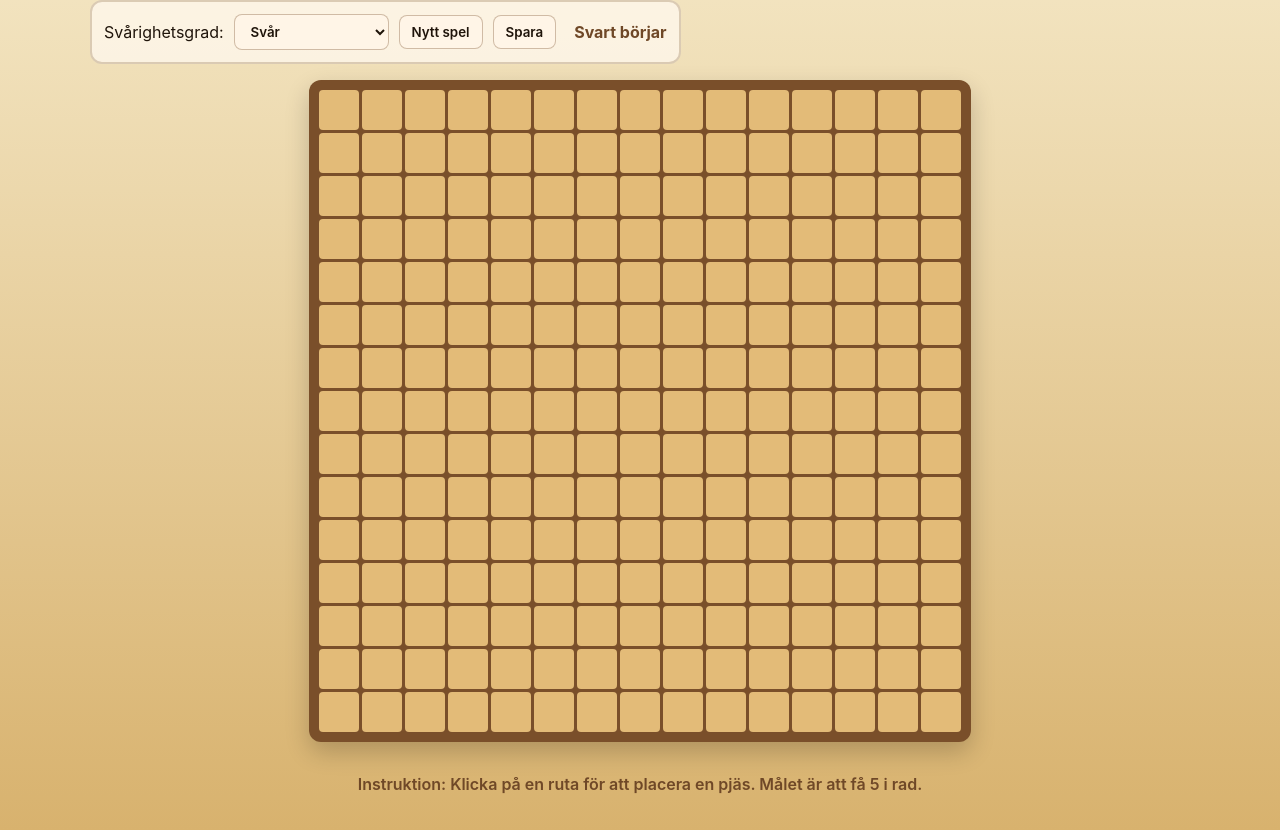
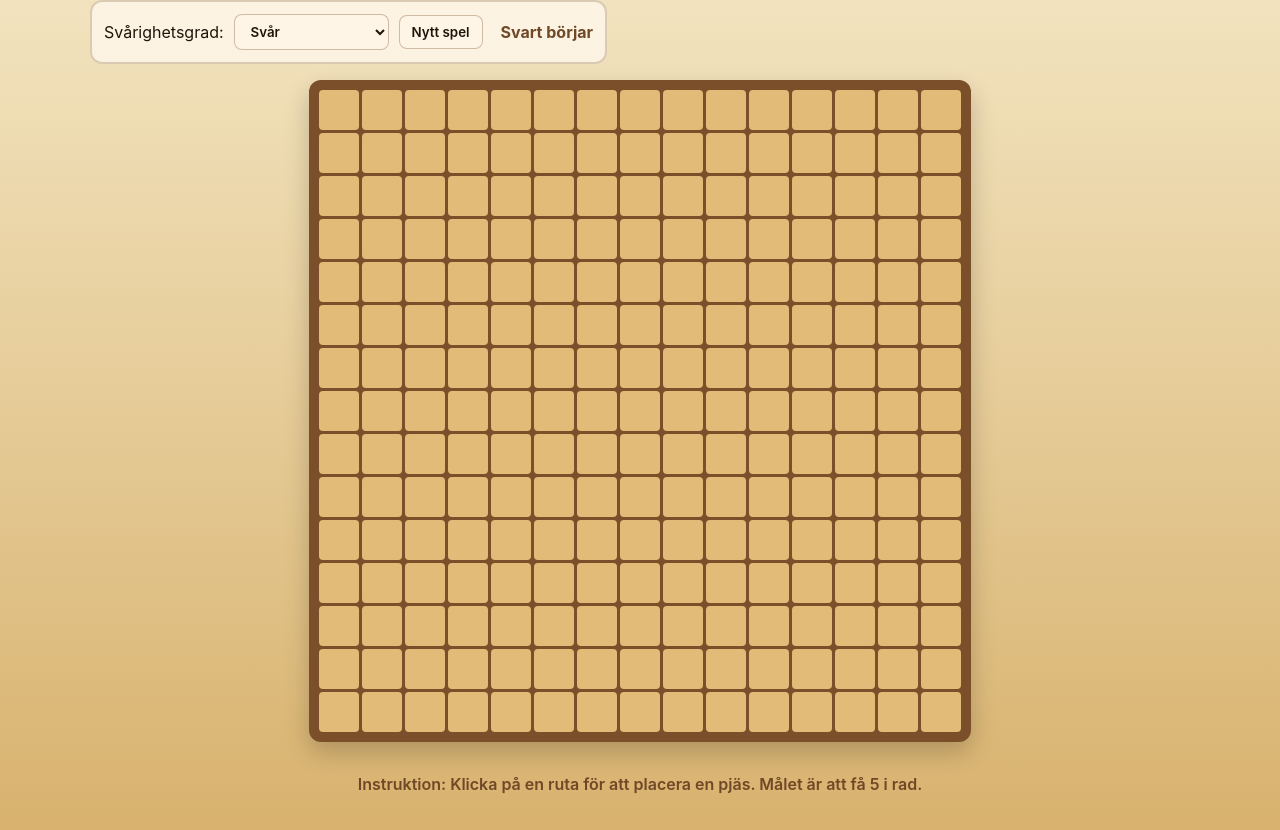
Before and after one commit to HoangAnUng/5-i-rad, a plain HTML site: page index.html in a window 1280 px wide. Shown: the part 66-896 px from the top of the page. Drawn offline with Linux system fonts and the light colour scheme.

Commit message:
Update index.html UI

```diff
--- a/index.html
+++ b/index.html
@@ -19,7 +19,6 @@
       </select>
 
       <button id="new-game">Nytt spel</button>
-      <button id="save-game">Spara</button>
       <span id="status" class="status">Svart börjar</span>
     </div>
   </header>
```
